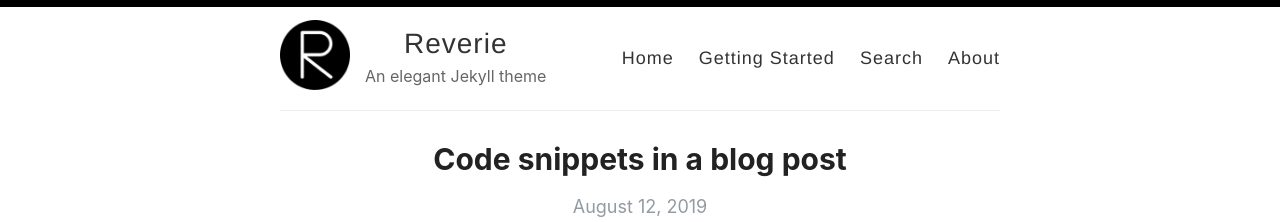
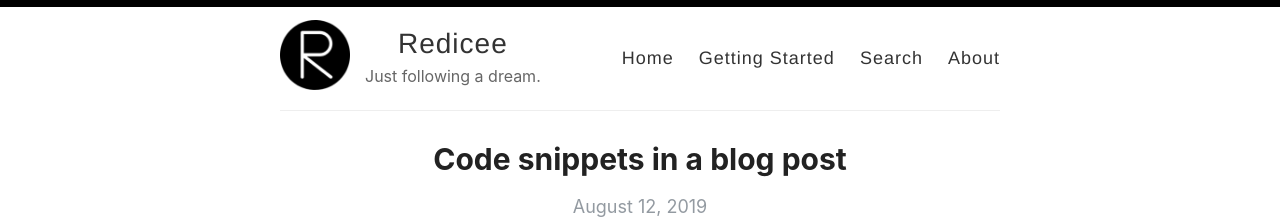
Before and after one commit to redicee/redicee.github.io, a Jekyll site: the page built from index.html, in a window 1280 px wide and 900 px high. Shown: the top 222 px of the window. Built offline with Jekyll 4.4.1, drawn with Linux system fonts in a browser that asks for light colours; the list of posts is cut into pages by our own code.

Commit message:
update config

```diff
--- a/_config.yml
+++ b/_config.yml
@@ -3,13 +3,13 @@
 #
 
 # Name of your site (displayed in the header)
-name: Reverie
+name: Redicee
 
 # Name of the author
-author: Amit Merchant
+author: Steven
 
 # Short bio or description (displayed in the header)
-description: An elegant Jekyll theme
+description: Just following a dream.
 
 # URL of your avatar or profile pic (you could use your GitHub profile pic)
 avatar: /images/reverie.png
@@ -21,15 +21,15 @@ avatar: /images/reverie.png
 # Includes an icon in the footer for each username you enter
 footer-links:
   dribbble:
-  email: amit.d.merchant@gmail.com
+  email:
   facebook:
   flickr:
-  github: amitmerchant1990/reverie
+  github: github.com/redicee
   instagram:
   linkedin:
   pinterest:
   rss: rss
-  twitter: amit_merchant
+  twitter:
   stackoverflow:
   youtube: # channel/<your_long_string> or user/<user-name>
   googleplus: # anything in your profile username that comes after plus.google.com/
```
